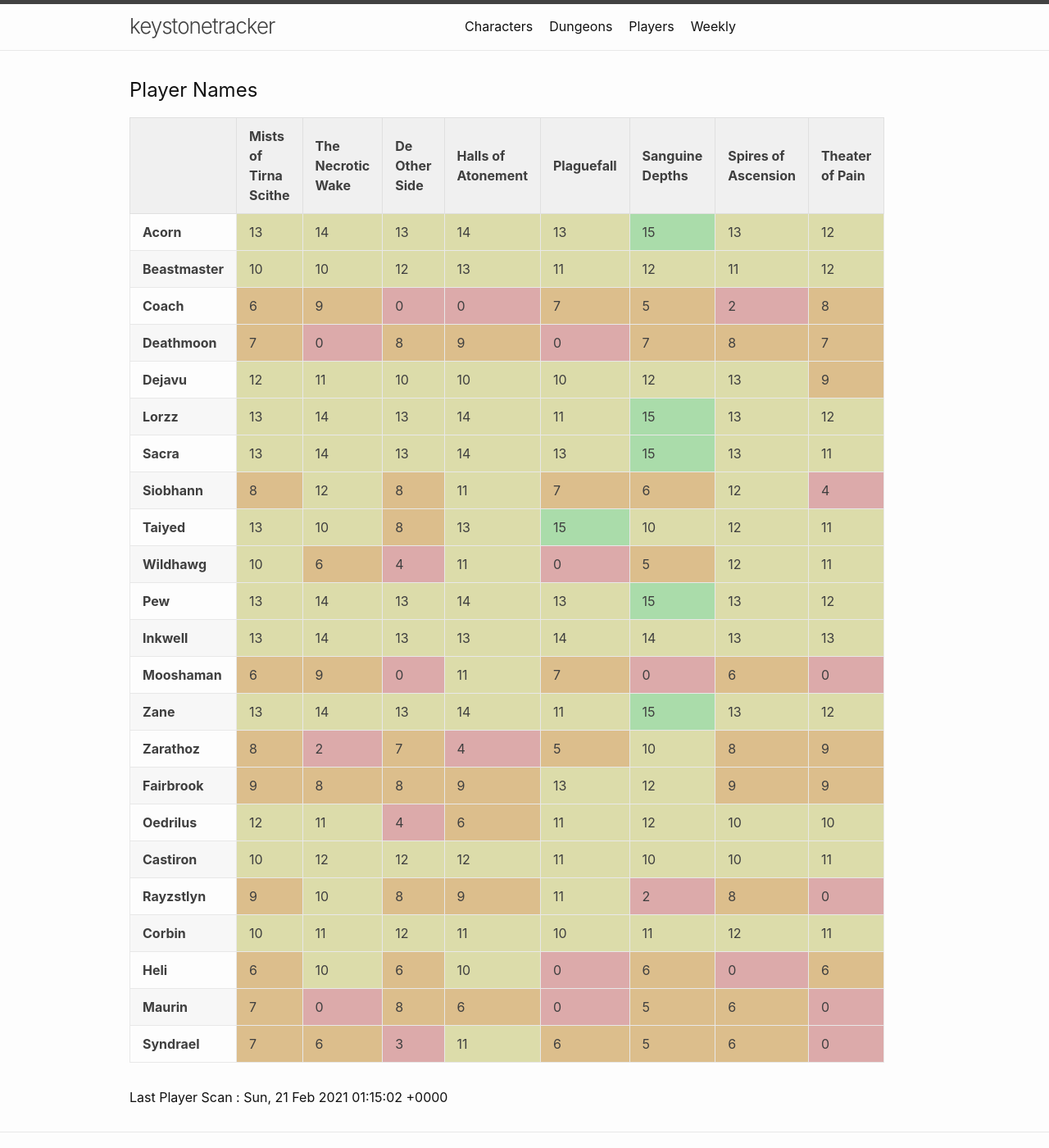
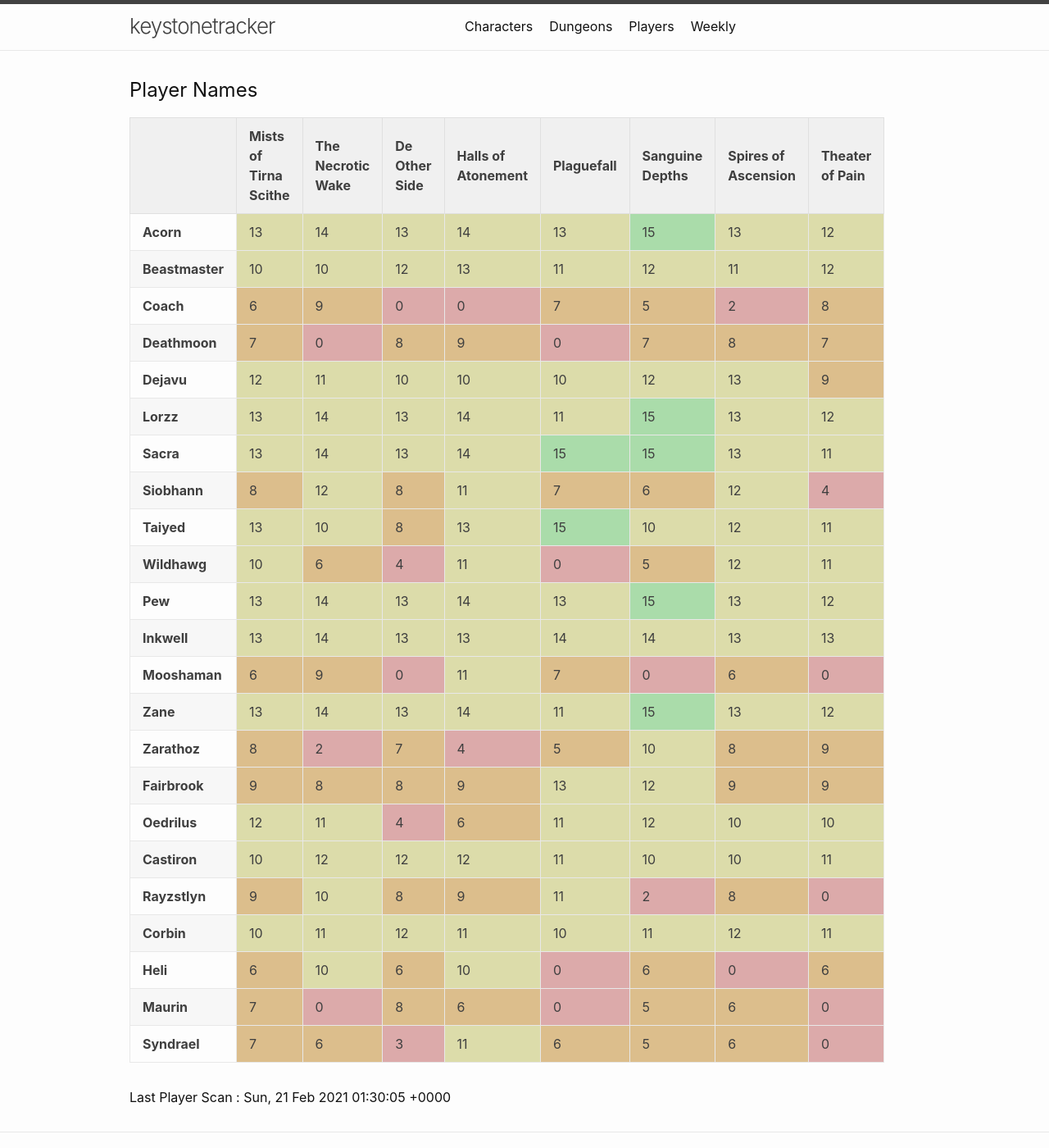
Before and after one commit to eldertribunal/keystonetracker, a Jekyll site: the page built from players.md, in a window 1280 px wide and 1400 px high. Shown: the whole window at 82% size. Built offline with Jekyll 4.4.1, drawn with Linux system fonts in a browser that asks for light colours.

Commit message:
auto scan Sun Feb 21 01:30:38 UTC 2021

```diff
--- a/_data/characters.json
+++ b/_data/characters.json
@@ -384,7 +384,7 @@
       },
       {
         "name": "Plaguefall",
-        "level": 13,
+        "level": 15,
         "id": 379
       },
       {
--- a/_data/players.json
+++ b/_data/players.json
@@ -294,7 +294,7 @@
       },
       {
         "name": "Plaguefall",
-        "level": 13,
+        "level": 15,
         "id": 379
       },
       {
--- a/_data/scanned.json
+++ b/_data/scanned.json
@@ -1,3 +1,3 @@
 {
-  "timestamp": 1613870102
+  "timestamp": 1613871005
 }
```
